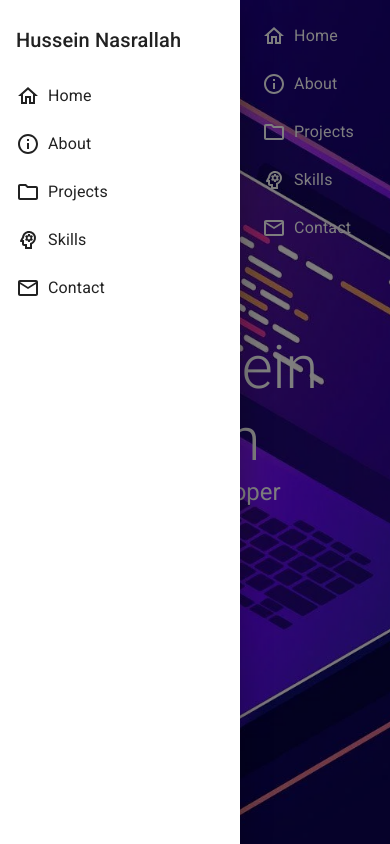
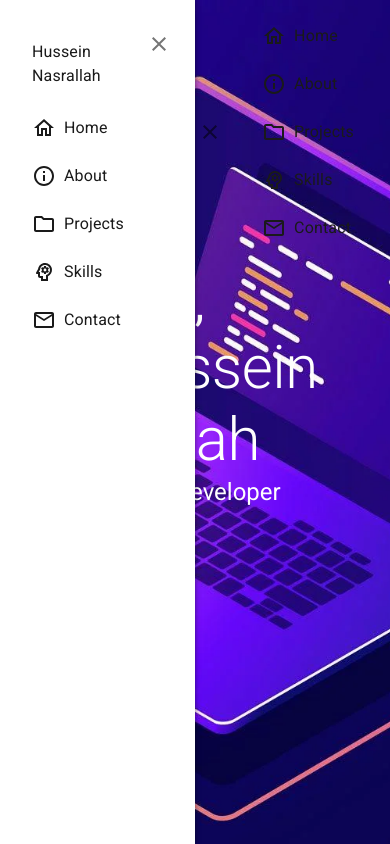
Before and after one commit to Husein81/Portfolio, a React (Vite) app: page / in a window 390 px wide. Both pictures are taken after a click on the button "menu". Shown: the top 844 px of the page. Built offline with nearby package versions, Linux system fonts and the light colour scheme; no server answers.

Commit message:
Modify some components

```diff
--- a/package.json
+++ b/package.json
@@ -17,6 +17,7 @@
     "@mui/icons-material": "^5.15.20",
     "@mui/material": "^5.16.7",
     "@reduxjs/toolkit": "^2.2.6",
+    "framer-motion": "^11.15.0",
     "react": "^18.2.0",
     "react-dom": "^18.3.1",
     "react-redux": "^9.1.2",
--- a/src/components/About/About.tsx
+++ b/src/components/About/About.tsx
@@ -13,15 +13,15 @@ const About = () => {
 
   const handleScroll = () => {
     scrollPositionRef.current = window.scrollY;
-    if (scrollPositionRef.current> 160 && !animationTriggeredRef.current) {
+    if (scrollPositionRef.current > 160 && !animationTriggeredRef.current) {
       setAnimateOnLoad(true);
       animationTriggeredRef.current = true;
     }
   };
   useEffect(() => {
-    window.addEventListener('scroll', handleScroll);
+    window.addEventListener("scroll", handleScroll);
     return () => {
-      window.removeEventListener('scroll', handleScroll);
+      window.removeEventListener("scroll", handleScroll);
     };
   }, []);
 
@@ -31,7 +31,10 @@ const About = () => {
     return currentYear - birthYear;
   };
 
-  const age: number = calculateAge({ birthYear: 2002, currentYear: new Date().getFullYear() });
+  const age: number = calculateAge({
+    birthYear: 2002,
+    currentYear: new Date().getFullYear(),
+  });
 
   return (
     <Container sx={{ pt: 10 }} id="About">
@@ -39,23 +42,32 @@ const About = () => {
         About Me
       </Typography>
       <Box className="flex sm:flex-row flex-col" gap={5}>
-        <Box width={'100%'} className={`${position  ? 'move-left' : ''} sm:grid`}>
+        <Box
+          width={"100%"}
+          className={`${position ? "move-left" : ""} sm:grid`}
+        >
           <Typography variant="body1" paragraph color={"#8e8e8e"}>
-            Hello, I'm Hussein Nasrallah, a {age}-year-old Lebanese Software Developer.
-            I started programming at 18 and specialize in creating dynamic,
-            user-friendly web and mobile applications.
-            With experience in e-commerce platforms, social networking apps, and mobile apps,
-            I excel in both front-end and back-end development.
-            Passionate about technology's transformative power, I stay updated with industry trends to deliver innovative solutions.
-            I'm dedicated to advancing the digital landscape as a Software Developer.
+            Hello, I'm Hussein Nasrallah, a {age}-year-old Lebanese Software
+            Developer. I started programming at 18 and specialize in creating
+            dynamic, user-friendly web and mobile applications. With experience
+            in e-commerce platforms, social networking apps, and mobile apps, I
+            excel in both front-end and back-end development. Passionate about
+            technology's transformation power, I stay updated with industry
+            trends to deliver innovative solutions. I'm dedicated to advancing
+            the digital landscape as a Software Developer.
           </Typography>
         </Box>
-        <Box className={`${position ? 'move-right' : ''}`}>
-          <Box component={'img'} borderRadius={2} src="/assets/others/photo_2024-06-19_09-14-46.jpg" alt=""/>
+        <Box className={`${position ? "move-right" : ""}`}>
+          <Box
+            component={"img"}
+            borderRadius={2}
+            src="/assets/others/photo_2024-06-19_09-14-46.jpg"
+            alt=""
+          />
         </Box>
       </Box>
     </Container>
   );
-}
+};
 
 export default About;
--- a/src/components/Footer/Footer.tsx
+++ b/src/components/Footer/Footer.tsx
@@ -1,30 +1,35 @@
-import React from 'react';
-import { Box, Container, Grid, Link as NavLink, styled, Typography } from '@mui/material';
-import { Link } from 'react-scroll';
-
-
+import React from "react";
+import {
+  Box,
+  Container,
+  Grid,
+  Link as NavLink,
+  styled,
+  Typography,
+} from "@mui/material";
+import { Link } from "react-scroll";
 
 const Footer: React.FC = () => {
   const MUILink = styled(Link)(() => ({
-    display: 'block',
-    cursor:'pointer',
-    fontSize:14,
-    color: '#fefefe',
-    textDecoration: 'none',
-    '&:hover': {
-      textDecoration: 'underline',
+    display: "block",
+    cursor: "pointer",
+    fontSize: 14,
+    color: "#fefefe",
+    textDecoration: "none",
+    "&:hover": {
+      textDecoration: "underline",
     },
   }));
   const NavLinkStyled = styled(NavLink)(() => ({
-    display: 'block',
-    cursor:'pointer',
-    fontSize:14,
-    color: '#fefefe',
-    textDecoration: 'none',
-    '&:hover': {
-      textDecoration: 'underline',
+    display: "block",
+    cursor: "pointer",
+    fontSize: 14,
+    color: "#fefefe",
+    textDecoration: "none",
+    "&:hover": {
+      textDecoration: "underline",
     },
-  }))
+  }));
   return (
     <Box
       component="footer"
@@ -32,7 +37,7 @@ const Footer: React.FC = () => {
         py: 5,
         px: 2,
       }}
-      className='text-slate-50 bg-[#444]'
+      className="text-slate-50 bg-[#1a1a1a]"
     >
       <Container>
         <Grid container spacing={6} justifyContent="center">
@@ -40,38 +45,38 @@ const Footer: React.FC = () => {
             <Typography variant="h6" gutterBottom>
               Portfolio
             </Typography>
-            <MUILink smooth={true} duration={500} to="About"  >
+            <MUILink smooth={true} duration={500} to="About">
               About Me
             </MUILink>
-            <MUILink smooth={true} duration={500} to="Projects" >
+            <MUILink smooth={true} duration={500} to="Projects">
               Projects
             </MUILink>
-            <MUILink smooth={true} duration={500} to="Skills" >
+            <MUILink smooth={true} duration={500} to="Skills">
               Skills
             </MUILink>
           </Grid>
           <Grid item xs={12} sm={6} md={3}>
-            <Typography variant="h6"  gutterBottom>
+            <Typography variant="h6" gutterBottom>
               Links
             </Typography>
-            <MUILink smooth={true} duration={500} to="#blog" >
+            <MUILink smooth={true} duration={500} to="#blog">
               Blog
             </MUILink>
-            <MUILink smooth={true} duration={1000} to="Contact" >
+            <MUILink smooth={true} duration={1000} to="Contact">
               Contact
             </MUILink>
-            <MUILink smooth={true} duration={1000} to="CV"  >
+            <MUILink smooth={true} duration={1000} to="CV">
               Resume
             </MUILink>
           </Grid>
           <Grid item xs={12} sm={6} md={3}>
-            <Typography variant="h6"  gutterBottom>
+            <Typography variant="h6" gutterBottom>
               Social
             </Typography>
-            <NavLinkStyled href="https://github.com/Husein81"  >
+            <NavLinkStyled href="https://github.com/Husein81">
               GitHub
             </NavLinkStyled>
-            <NavLinkStyled href="https://www.linkedin.com/in/hussein-nasrallah-645559235"  >
+            <NavLinkStyled href="https://www.linkedin.com/in/hussein-nasrallah-645559235">
               LinkedIn
             </NavLinkStyled>
             <NavLinkStyled href="https://x.com/husein_nasralah">
--- /dev/null
+++ b/src/components/Header/Drawer.tsx
@@ -0,0 +1,61 @@
+import { Close } from "@mui/icons-material";
+import { Box, IconButton, Typography } from "@mui/material";
+import { motion } from "framer-motion";
+
+interface Props {
+  content: JSX.Element[];
+  onClose: () => void;
+}
+const Drawer = ({ content, onClose }: Props) => {
+  return (
+    <motion.div
+      initial={{ opacity: 0 }}
+      animate={{ x: ["-20rem", 0], opacity: 1 }}
+      exit={{ x: [0, "-20rem"], opacity: 0 }}
+      transition={{ duration: 0.3 }}
+      style={{
+        position: "fixed",
+        top: 0,
+        left: 0,
+        width: "50%",
+        height: "100%",
+        backgroundColor: "#fff",
+        zIndex: 1300,
+        boxShadow: "0 0 5px rgba(0,0,0,0.5)",
+        display: "flex",
+        flexDirection: "column",
+        padding: "16px",
+      }}
+      className="backdrop-blur bg-opacity-50 bg-black"
+    >
+      <Box
+        sx={{
+          display: { xs: "block", sm: "none" },
+        }}
+      >
+        <Box my={1}>
+          <Box display={"flex"} justifyContent={"space-between"}>
+            <Typography
+              variant="body1"
+              p={2}
+              color="#1a1a1a"
+              sx={{ width: "100%" }}
+            >
+              Hussein{" "}
+              <Box component={"span"} className="text-purple-500">
+                Nasrallah
+              </Box>{" "}
+            </Typography>
+            <Box>
+              <IconButton onClick={onClose}>
+                <Close />
+              </IconButton>
+            </Box>
+          </Box>
+          {content}
+        </Box>
+      </Box>
+    </motion.div>
+  );
+};
+export default Drawer;
--- a/src/components/Header/Navbar.tsx
+++ b/src/components/Header/Navbar.tsx
@@ -1,7 +1,6 @@
 import {
   AppBar,
   Box,
-  Drawer,
   Hidden,
   IconButton,
   List,
@@ -16,24 +15,27 @@ import MenuIcon from "@mui/icons-material/Menu";
 import { Link } from "react-scroll";
 import HomeIcon from "@mui/icons-material/HomeOutlined";
 import {
+  Close,
   EmailOutlined,
   FolderOutlined,
   InfoOutlined,
   PsychologyOutlined,
 } from "@mui/icons-material";
+import { AnimatePresence } from "framer-motion";
+import Drawer from "./Drawer";
 
 interface Item {
   name: string;
   path: string;
   icon: JSX.Element;
 }
+
 const Navbar = () => {
   const [mobileOpen, setMobileOpen] = useState(false);
-
   const [scrolled, setScrolled] = useState(false);
 
   const handleScroll = () => {
-    window.scrollY > 120 ? setScrolled(true) : setScrolled(false);
+    setScrolled(window.scrollY > 120);
   };
 
   useEffect(() => {
@@ -42,6 +44,7 @@ const Navbar = () => {
       window.removeEventListener("scroll", handleScroll);
     };
   }, []);
+
   const menuItems: Item[] = [
     { name: "Home", path: "Home", icon: <HomeIcon /> },
     { name: "About", path: "About", icon: <InfoOutlined /> },
@@ -53,30 +56,42 @@ const Navbar = () => {
   const content = menuItems.map((item, index) => (
     <Link
       key={index}
-      className="duration-200 hover:scale-105 "
+      className="duration-200 hover:scale-105"
       to={item.path}
       smooth={true}
       duration={500}
     >
       <ListItem button sx={{ gap: 1 }} onClick={() => setMobileOpen(false)}>
-        <Box sx={{ display: { xs: "block", sm: "none" } }}>{item.icon}</Box>
-        <ListItemText primary={item.name} />
+        <Box
+          sx={{
+            display: { xs: "block", sm: "none" },
+            color: { xs: "#1a1a1a", sm: "#fff" },
+          }}
+        >
+          {" "}
+          {item.icon}
+        </Box>
+        <ListItemText
+          primary={item.name}
+          sx={{ color: { xs: "#1a1a1a", sm: scrolled ? "#242424" : "#fff" } }}
+        />
       </ListItem>
     </Link>
   ));
+
   const StyledAppBar = styled(AppBar)(() => ({
     backgroundColor: "transparent",
     boxShadow: "none",
     color: "#fefefe",
     padding: "4px 4px",
     marginBottom: "180px",
-
     "&.scrolled": {
       backgroundColor: "#fefefe",
       boxShadow: "0 0 5px rgba(0,0,0,0.5)",
       color: "#242424",
     },
   }));
+
   const StyledToolbar = styled(Toolbar)(() => ({
     display: "flex",
     alignItems: "center",
@@ -84,57 +99,48 @@ const Navbar = () => {
     fontSize: "1.2rem",
   }));
 
-  const handleToggleOpen = () => {
-    setMobileOpen(true);
+  const handleToggle = () => {
+    setMobileOpen(!mobileOpen);
   };
+
   const handleToggleClose = () => {
-    setMobileOpen(!mobileOpen);
+    setMobileOpen(false);
   };
 
   return (
     <StyledAppBar className={scrolled ? "scrolled" : ""}>
       <StyledToolbar className="sm:mx-[10%]">
         <Typography variant="h6" py={2}>
-          Hussein <span className="text-purple-500">Nasrallah</span>{" "}
+          Hussein <span className="text-purple-500">Nasrallah</span>
         </Typography>
         <Hidden smUp>
           <IconButton
             size={"large"}
             edge="start"
             aria-label="menu"
-            onClick={handleToggleOpen}
+            onClick={handleToggle}
           >
-            <MenuIcon
-              fontSize={"large"}
-              className={scrolled ? "text-[#242424]" : "text-slate-50"}
-            />
+            {mobileOpen ? (
+              <Close
+                className={scrolled ? "text-[#242424]" : "text-slate-50"}
+              />
+            ) : (
+              <MenuIcon
+                fontSize={"large"}
+                className={scrolled ? "text-[#242424]" : "text-slate-50"}
+              />
+            )}
           </IconButton>
         </Hidden>
         <List className="hidden sm:flex">{content}</List>
       </StyledToolbar>
 
-      <Box
-        component={Drawer}
-        open={mobileOpen}
-        onClose={handleToggleClose}
-        sx={{
-          display: { xs: "block", sm: "none" },
-          "& .MuiDrawer-paper": {
-            width: 240,
-          },
-        }}
-      >
-        <Box my={1}>
-          <Typography variant="h6" p={2}>
-            Hussein{" "}
-            <Box component={"span"} className="text-purple-500">
-              Nasrallah
-            </Box>{" "}
-          </Typography>
-          {content}
-        </Box>
-      </Box>
+      {/* Animated Drawer */}
+      <AnimatePresence mode="wait">
+        {mobileOpen && <Drawer content={content} onClose={handleToggleClose} />}
+      </AnimatePresence>
     </StyledAppBar>
   );
 };
+
 export default Navbar;
--- a/src/components/skills/SkillLists.tsx
+++ b/src/components/skills/SkillLists.tsx
@@ -1,4 +1,3 @@
-import { Grid } from "@mui/material";
 import { Skill } from "../../app/models/Skill";
 import SkillCard from "./SkillCard";
 
@@ -7,13 +6,11 @@ interface SkillProps {
 }
 const SkillLists: React.FC<SkillProps> = ({ skills }) => {
   return (
-    <Grid container spacing={2}>
-      {skills.map((skill, index) => (
-        <Grid item xs={6} sm={3} key={index}>
-          <SkillCard name={skill.name} image={skill.imageUrl} />
-        </Grid>
+    <div className="grid grid-cols-2 gap-4 md:grid-cols-4">
+      {skills.map((skill) => (
+        <SkillCard key={skill.id} name={skill.name} image={skill.imageUrl} />
       ))}
-    </Grid>
+    </div>
   );
 };
 export default SkillLists;
```
Also changed, not shown: src/app/layouts/App.tsx (+18 -17 lines), src/components/index.ts (added, +7 -0 lines), 1 other file (tests, documents, lock files or other folders).
